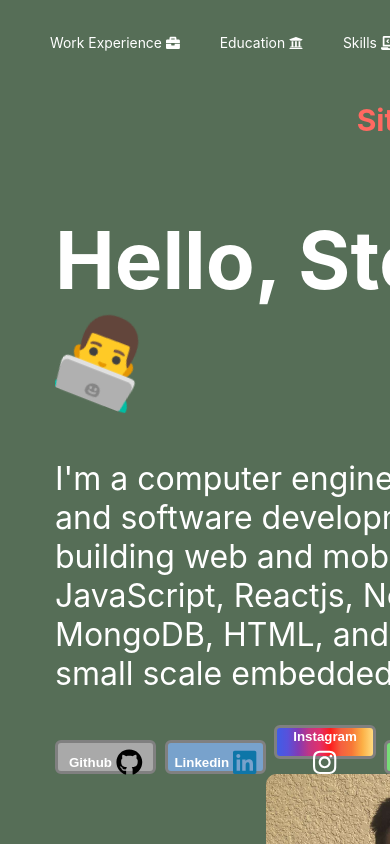
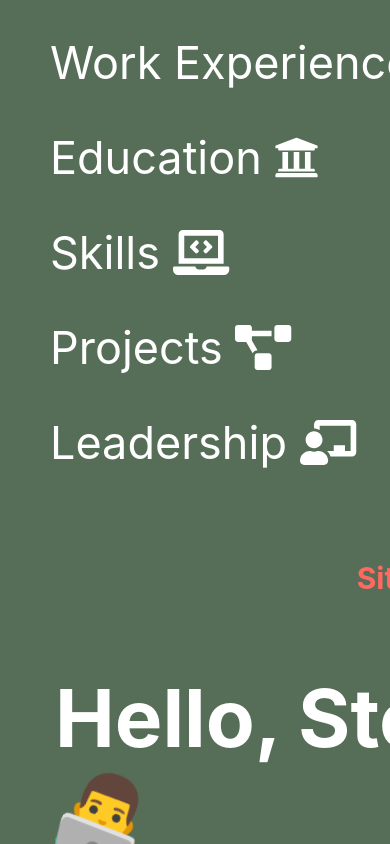
Before and after one commit to Steven7926/PortfolioSite, a React (Create React App) app in the folder portfoliosite/: page / in a window 390 px wide. Shown: the top 844 px of the page. Built offline with nearby package versions, Linux system fonts and the light colour scheme.

Commit message:
checking ui stuff

```diff
--- a/portfoliosite/src/css/Portfolio.css
+++ b/portfoliosite/src/css/Portfolio.css
@@ -21,7 +21,6 @@
     padding: 20px;
     color: #fff;
     text-decoration: none;
-
 }
 
 .header li a:hover,
@@ -201,7 +200,12 @@
 
 
 /* CSS for Mobile*/
-@media (min-width: 48em) {
-
-
+@media only screen and (max-width: 768px) {
+    /* For mobile phones: */
+    .header {
+        font-size: 45px;
+    }
+    .header li {
+        float: none;
+    }
 }
```
